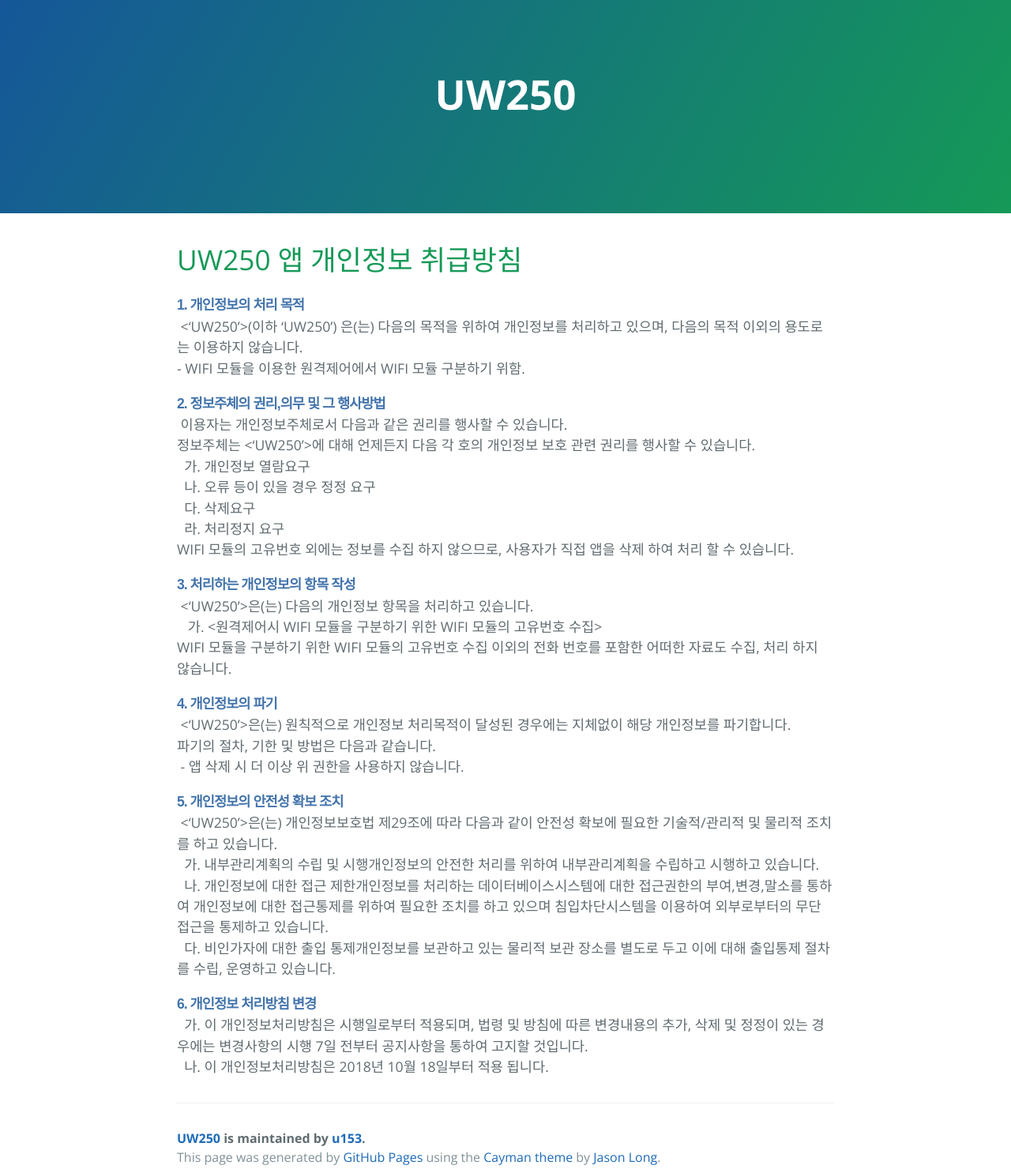
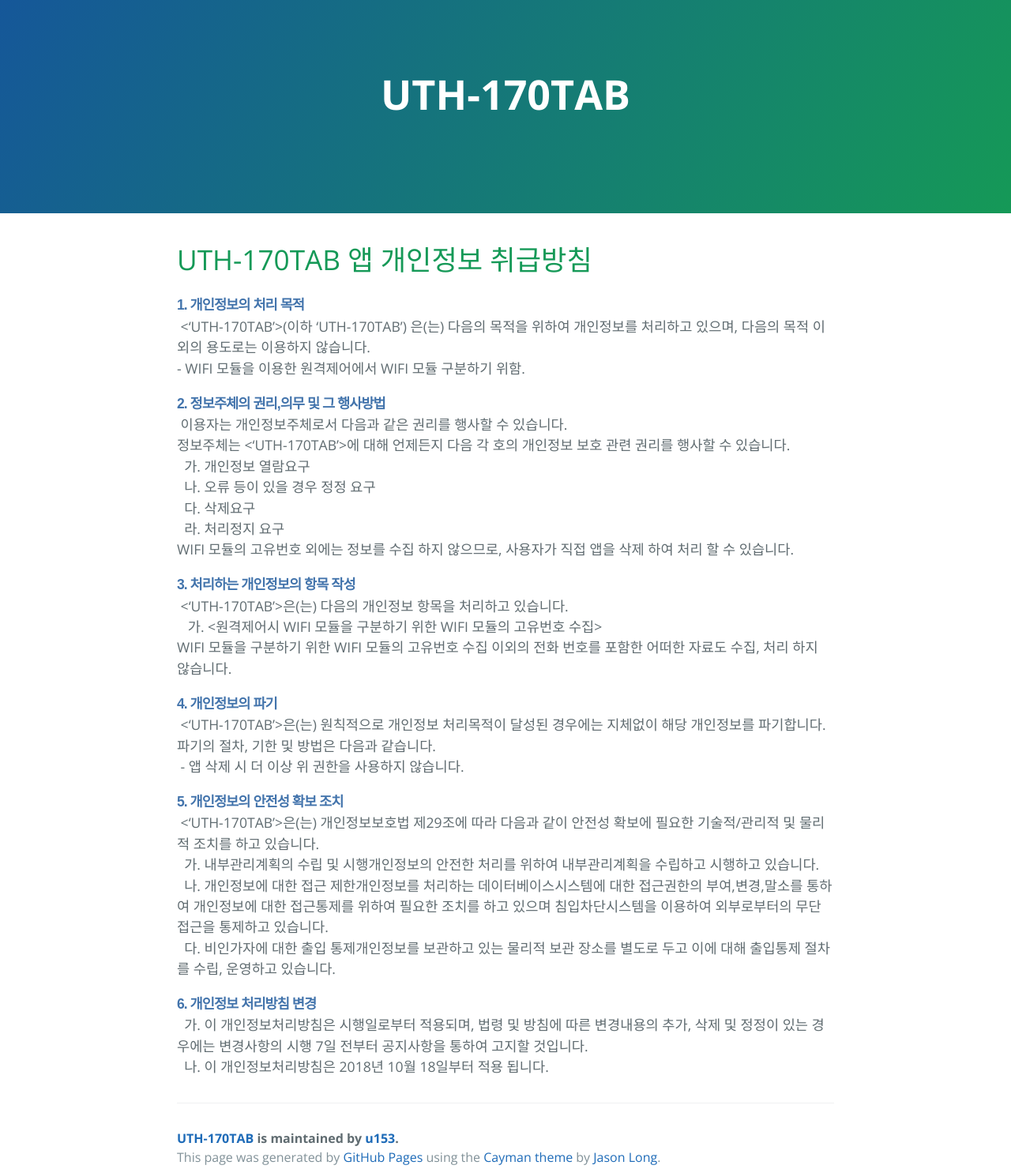
Before and after one commit to u153/170TAB, a plain HTML site: page index.html in a window 1280 px wide. Shown: the whole page at 79% size. Drawn offline with nearby package versions, Linux system fonts and the light colour scheme.

Commit message:
Update index.html

```diff
--- a/index.html
+++ b/index.html
@@ -2,7 +2,7 @@
 <html lang="en-us">
   <head>
     <meta charset="UTF-8">
-    <title>UW250</title>
+    <title>UTH-170TAB</title>
     <meta name="viewport" content="width=device-width, initial-scale=1">
     <link rel="stylesheet" type="text/css" href="stylesheets/normalize.css" media="screen">
     <link href='https://fonts.googleapis.com/css?family=Open+Sans:400,700' rel='stylesheet' type='text/css'>
@@ -11,13 +11,13 @@
   </head>
   <body>
     <section class="page-header">
-      <h1 class="project-name">UW250</h1>
+      <h1 class="project-name">UTH-170TAB</h1>
       <h2 class="project-tagline"></h2>
     </section>
 
     <section class="main-content">
       <h1>
-<a id="UW250-앱-개인정보-취급방침" class="anchor" href="#ucc-%EC%A0%80%EC%98%A8%EC%B0%BD%EA%B3%A0-%ED%8E%98%EC%9D%B4%EC%A7%80%EC%97%90-%EC%98%A4%EC%8B%A0%EA%B2%83%EC%9D%84-%ED%99%98%EC%98%81%ED%95%A9%EB%8B%88%EB%8B%A4" aria-hidden="true"><span aria-hidden="true" class="octicon octicon-link"></span></a>UW250 앱 개인정보 취급방침</h1>
+<a id="UTH-170TAB-앱-개인정보-취급방침" class="anchor" href="#ucc-%EC%A0%80%EC%98%A8%EC%B0%BD%EA%B3%A0-%ED%8E%98%EC%9D%B4%EC%A7%80%EC%97%90-%EC%98%A4%EC%8B%A0%EA%B2%83%EC%9D%84-%ED%99%98%EC%98%81%ED%95%A9%EB%8B%88%EB%8B%A4" aria-hidden="true"><span aria-hidden="true" class="octicon octicon-link"></span></a>UTH-170TAB 앱 개인정보 취급방침</h1>
 
       <!--img src="https://cloud.githubusercontent.com/assets/24535230/21215193/f052f26e-c2e2-11e6-9eeb-a5c644527156.png"-->
 
@@ -27,13 +27,13 @@
 
 <p><strong style="color: rgb(67, 116, 172); font-family: 'Nanum BarunGothic'; letter-spacing: -1px;"><span style="font-family: '맑은 고딕', sans-serif;">
   1. 개인정보의 처리 목적</span></strong><br>
-&nbsp;<‘UW250’>(이하 ‘UW250’) 은(는) 다음의 목적을 위하여 개인정보를 처리하고 있으며, 다음의 목적 이외의 용도로는 이용하지 않습니다.<br>
+&nbsp;<‘UTH-170TAB’>(이하 ‘UTH-170TAB’) 은(는) 다음의 목적을 위하여 개인정보를 처리하고 있으며, 다음의 목적 이외의 용도로는 이용하지 않습니다.<br>
 - WIFI 모듈을 이용한 원격제어에서 WIFI 모듈 구분하기 위함.</p>
 
 <p><strong style="color: rgb(67, 116, 172); font-family: 'Nanum BarunGothic'; letter-spacing: -1px;"><span style="font-family: '맑은 고딕', sans-serif;">
   2. 정보주체의 권리,의무 및 그 행사방법</span></strong><br>
 &nbsp;이용자는 개인정보주체로서 다음과 같은 권리를 행사할 수 있습니다.<br>
-정보주체는 <‘UW250’>에 대해 언제든지 다음 각 호의 개인정보 보호 관련 권리를 행사할 수 있습니다.<br>
+정보주체는 <‘UTH-170TAB’>에 대해 언제든지 다음 각 호의 개인정보 보호 관련 권리를 행사할 수 있습니다.<br>
  &nbsp;&nbsp;가. 개인정보 열람요구<br>
  &nbsp;&nbsp;나. 오류 등이 있을 경우 정정 요구<br>
  &nbsp;&nbsp;다. 삭제요구<br>
@@ -42,20 +42,20 @@
 
 <p><strong style="color: rgb(67, 116, 172); font-family: 'Nanum BarunGothic'; letter-spacing: -1px;"><span style="font-family: '맑은 고딕', sans-serif;">
   3. 처리하는 개인정보의 항목 작성</span></strong><br>
-&nbsp;<‘UW250’>은(는) 다음의 개인정보 항목을 처리하고 있습니다.<br>
+&nbsp;<‘UTH-170TAB’>은(는) 다음의 개인정보 항목을 처리하고 있습니다.<br>
 &nbsp;&nbsp; 가. <원격제어시 WIFI 모듈을 구분하기 위한 WIFI 모듈의 고유번호 수집><br>
 <!--&nbsp;&nbsp; - 필수항목 : android.permission.GET_ACCOUNTS<br-->
 WIFI 모듈을 구분하기 위한 WIFI 모듈의 고유번호 수집 이외의 전화 번호를 포함한 어떠한 자료도 수집, 처리 하지 않습니다.
 
 <p><strong style="color: rgb(67, 116, 172); font-family: 'Nanum BarunGothic'; letter-spacing: -1px;"><span style="font-family: '맑은 고딕', sans-serif;">
   4. 개인정보의 파기</span></strong><br>
-&nbsp;<‘UW250’>은(는) 원칙적으로 개인정보 처리목적이 달성된 경우에는 지체없이 해당 개인정보를 파기합니다.<br>
+&nbsp;<‘UTH-170TAB’>은(는) 원칙적으로 개인정보 처리목적이 달성된 경우에는 지체없이 해당 개인정보를 파기합니다.<br>
 파기의 절차, 기한 및 방법은 다음과 같습니다.<br>
 &nbsp;- 앱 삭제&nbsp;시 더 이상 위 권한을 사용하지 않습니다.</p>
 
 <p><strong style="color: rgb(67, 116, 172); font-family: 'Nanum BarunGothic'; letter-spacing: -1px;"><span style="font-family: '맑은 고딕', sans-serif;">
   5. 개인정보의 안전성 확보 조치</span></strong><br>
-&nbsp;<‘UW250’>은(는) 개인정보보호법 제29조에 따라 다음과 같이 안전성 확보에 필요한 기술적/관리적 및 물리적 조치를 하고 있습니다.<br>
+&nbsp;<‘UTH-170TAB’>은(는) 개인정보보호법 제29조에 따라 다음과 같이 안전성 확보에 필요한 기술적/관리적 및 물리적 조치를 하고 있습니다.<br>
 &nbsp;&nbsp;가. 내부관리계획의 수립 및 시행개인정보의 안전한 처리를 위하여 내부관리계획을 수립하고 시행하고 있습니다.<br>
 &nbsp;&nbsp;나. 개인정보에 대한 접근 제한개인정보를 처리하는 데이터베이스시스템에 대한 접근권한의 부여,변경,말소를 통하여 개인정보에 대한 접근통제를 위하여 필요한 조치를 하고 있으며 침입차단시스템을 이용하여 외부로부터의 무단 접근을 통제하고 있습니다.<br>
 &nbsp;&nbsp;다. 비인가자에 대한 출입 통제개인정보를 보관하고 있는 물리적 보관 장소를 별도로 두고 이에 대해 출입통제 절차를 수립, 운영하고 있습니다.<br>
@@ -82,7 +82,7 @@
 </p>
 
       <footer class="site-footer">
-        <span class="site-footer-owner"><a href="https://github.com/u153/UCC">UW250</a> is maintained by <a href="https://github.com/u153">u153</a>.</span>
+        <span class="site-footer-owner"><a href="https://github.com/u153/UCC">UTH-170TAB</a> is maintained by <a href="https://github.com/u153">u153</a>.</span>
 
         <span class="site-footer-credits">This page was generated by <a href="https://pages.github.com">GitHub Pages</a> using the <a href="https://github.com/jasonlong/cayman-theme">Cayman theme</a> by <a href="https://twitter.com/jasonlong">Jason Long</a>.</span>
       </footer>
```
